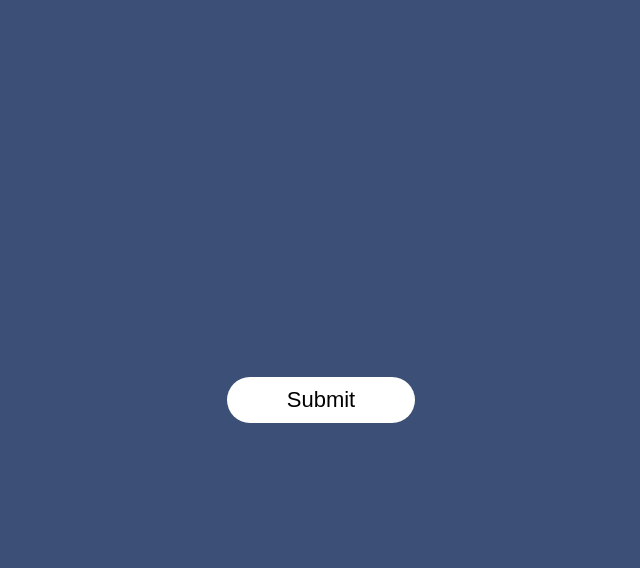
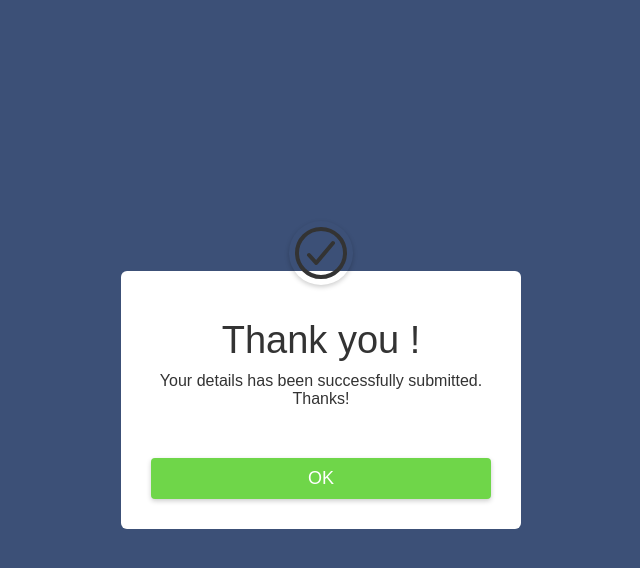
Before and after one commit to NathanRibeiroC/HTML-CSS-TRAIN-PROJECTS, a plain HTML site: page Popup/index.html in a window 1280 px wide. Both pictures are taken after a click on the button "Submit". Shown: the whole page, without its empty margins (319-959 px from the left). Drawn offline with nearby package versions, Linux system fonts and the light colour scheme.

Commit message:
:computer: Popup

```diff
--- a/Popup/style.css
+++ b/Popup/style.css
@@ -25,7 +25,7 @@
     border-radius: 30px;
 }
 
-.open-popup{
+.popup.open-popup{
     visibility: visible;
     top: 50%;
     transform: translate(-50%,-50%) scale(1);
```
Also changed, not shown: Popup/index.html (+3 -1 lines), gifs/popup.gif (added), 1 other file.
